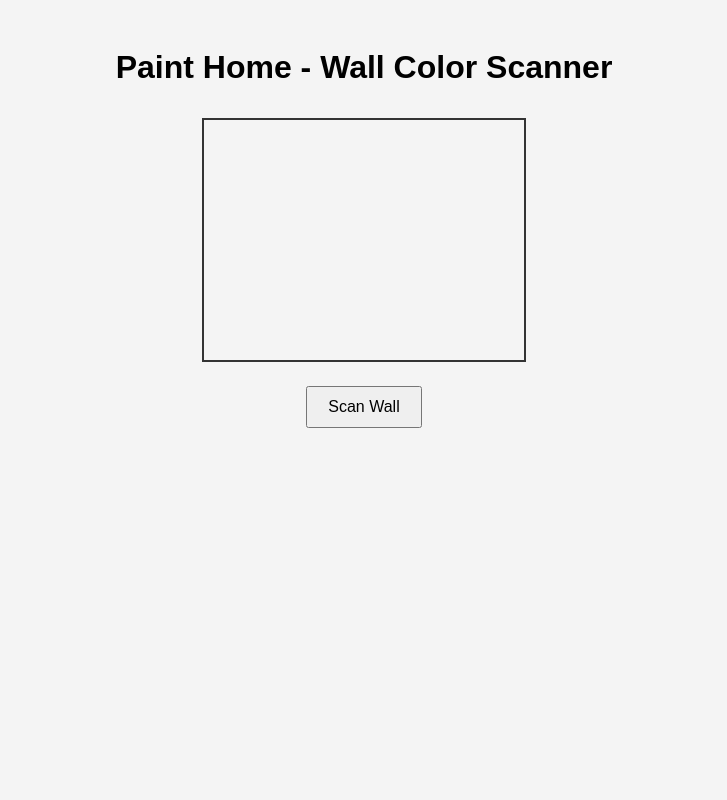
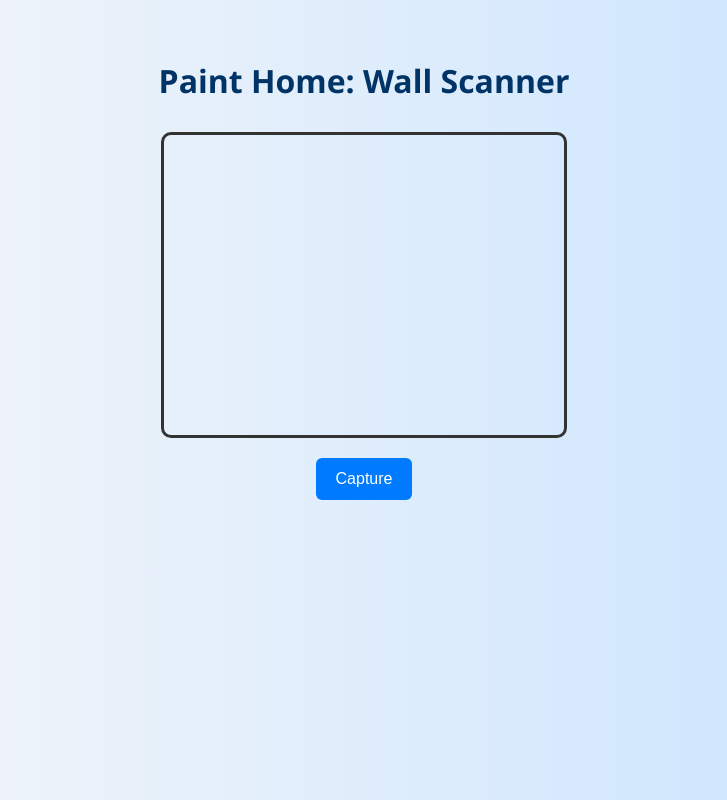
Before and after one commit to notbittu/white444, a Flask app: page / in a window 1280 px wide. Shown: the whole page, without its empty margins (276-1003 px from the left). Run offline with Flask 3, Linux system fonts and the light colour scheme.

Commit message:
Update index.html

```diff
--- a/templates/index.html
+++ b/templates/index.html
@@ -1,58 +1,69 @@
 <!DOCTYPE html>
 <html lang="en">
 <head>
-  <meta charset="UTF-8" />
-  <meta name="viewport" content="width=device-width, initial-scale=1.0"/>
-  <title>Paint Home - Smart Scanner</title>
+  <meta charset="UTF-8">
+  <title>Paint Home Scanner</title>
   <style>
     body {
-      font-family: sans-serif;
+      font-family: 'Segoe UI', sans-serif;
+      background: linear-gradient(to right, #f8f8f8, #c6e2ff);
       text-align: center;
-      background-color: #f4f4f4;
-      padding: 20px;
+      padding: 30px;
+    }
+    h1 {
+      color: #003366;
+      margin-bottom: 20px;
     }
     video, canvas {
-      border: 2px solid #333;
-      margin: 10px;
-      width: 320px;
-      height: 240px;
+      border: 3px solid #333;
+      border-radius: 10px;
+      margin-top: 10px;
     }
     button {
-      padding: 10px 20px;
-      margin-top: 10px;
+      margin: 15px;
+      padding: 12px 20px;
       font-size: 16px;
+      border: none;
+      border-radius: 6px;
+      background-color: #007BFF;
+      color: white;
+      cursor: pointer;
+    }
+    #result {
+      margin-top: 20px;
+      font-size: 18px;
+      font-weight: bold;
+      color: green;
     }
   </style>
 </head>
 <body>
-  <h1>Paint Home - Wall Color Scanner</h1>
-  <video id="video" autoplay></video>
+
+  <h1>Paint Home: Wall Scanner</h1>
+
+  <video id="video" width="400" height="300" autoplay></video>
   <br>
-  <button onclick="captureImage()">Scan Wall</button>
-  <canvas id="canvas" style="display:none;"></canvas>
-  <p id="result"></p>
+  <button onclick="captureImage()">Capture</button>
+  <canvas id="canvas" width="400" height="300" style="display:none;"></canvas>
+
+  <div id="result"></div>
 
   <script>
     const video = document.getElementById('video');
     const canvas = document.getElementById('canvas');
-    const result = document.getElementById('result');
+    const ctx = canvas.getContext('2d');
 
-    // Camera Access
     navigator.mediaDevices.getUserMedia({ video: true })
       .then(stream => {
         video.srcObject = stream;
-      }).catch(err => {
-        alert("Camera not accessible: " + err.message);
+      })
+      .catch(error => {
+        alert('Camera access denied or not supported.');
       });
 
-    // Capture Image
     function captureImage() {
-      const ctx = canvas.getContext('2d');
-      canvas.width = video.videoWidth;
-      canvas.height = video.videoHeight;
-      ctx.drawImage(video, 0, 0);
-
-      canvas.toBlob(blob => {
+      ctx.drawImage(video, 0, 0, canvas.width, canvas.height);
+      canvas.toBlob(function(blob) {
         const formData = new FormData();
         formData.append('image', blob, 'capture.jpg');
 
@@ -62,14 +73,17 @@
         })
         .then(res => res.json())
         .then(data => {
-          result.innerHTML = Suggested Color: <span style="color:${data.suggested_color}; font-weight:bold">${data.suggested_color}</span>;
+          document.getElementById('result').innerHTML =
+            Suggested Color: <span style="color:${data.suggested_color};">${data.suggested_color}</span>;
           document.body.style.backgroundColor = data.suggested_color;
         })
         .catch(err => {
-          result.textContent = "Error: " + err;
+          console.error(err);
+          alert("Failed to fetch color.");
         });
       }, 'image/jpeg');
     }
   </script>
+
 </body>
 </html>
```
